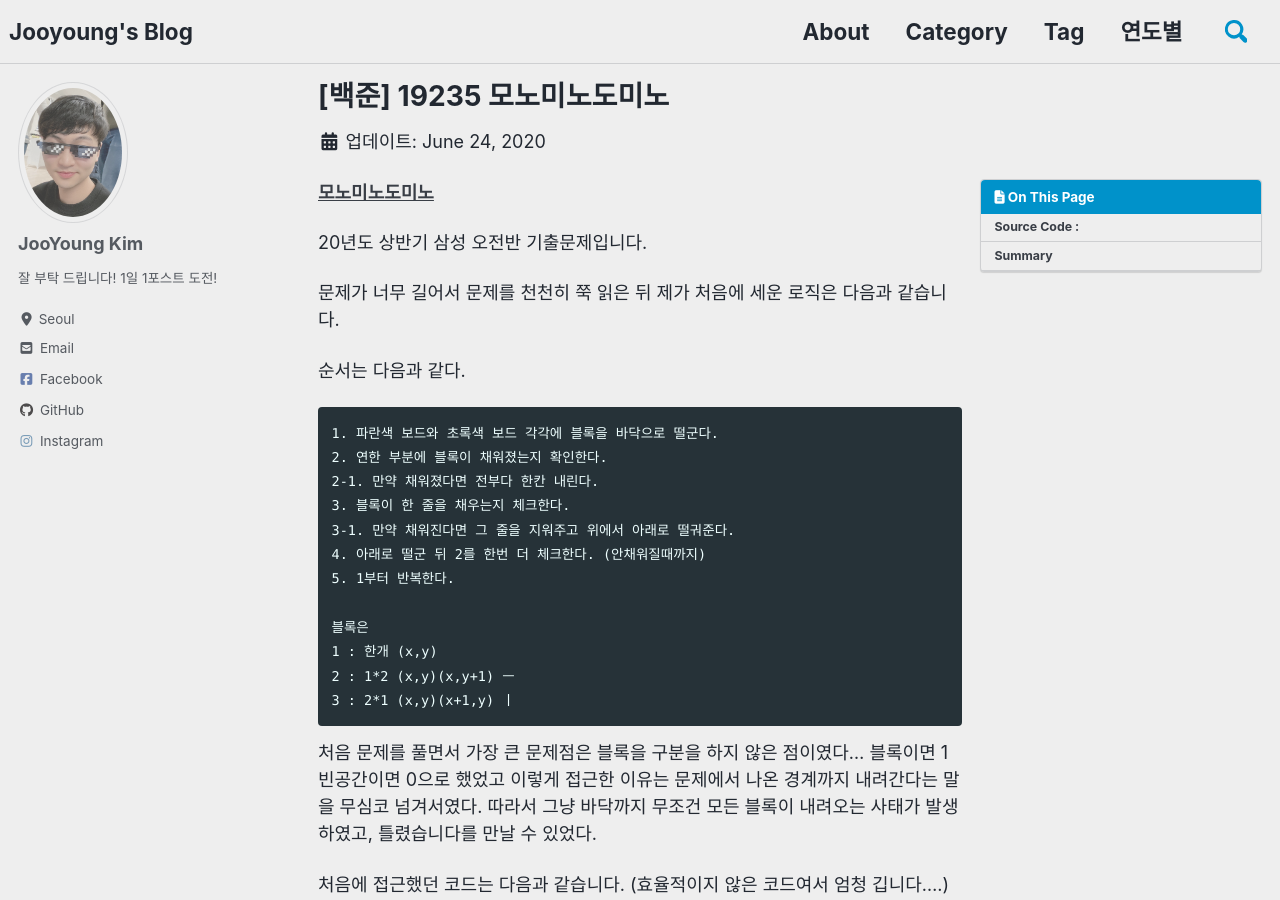
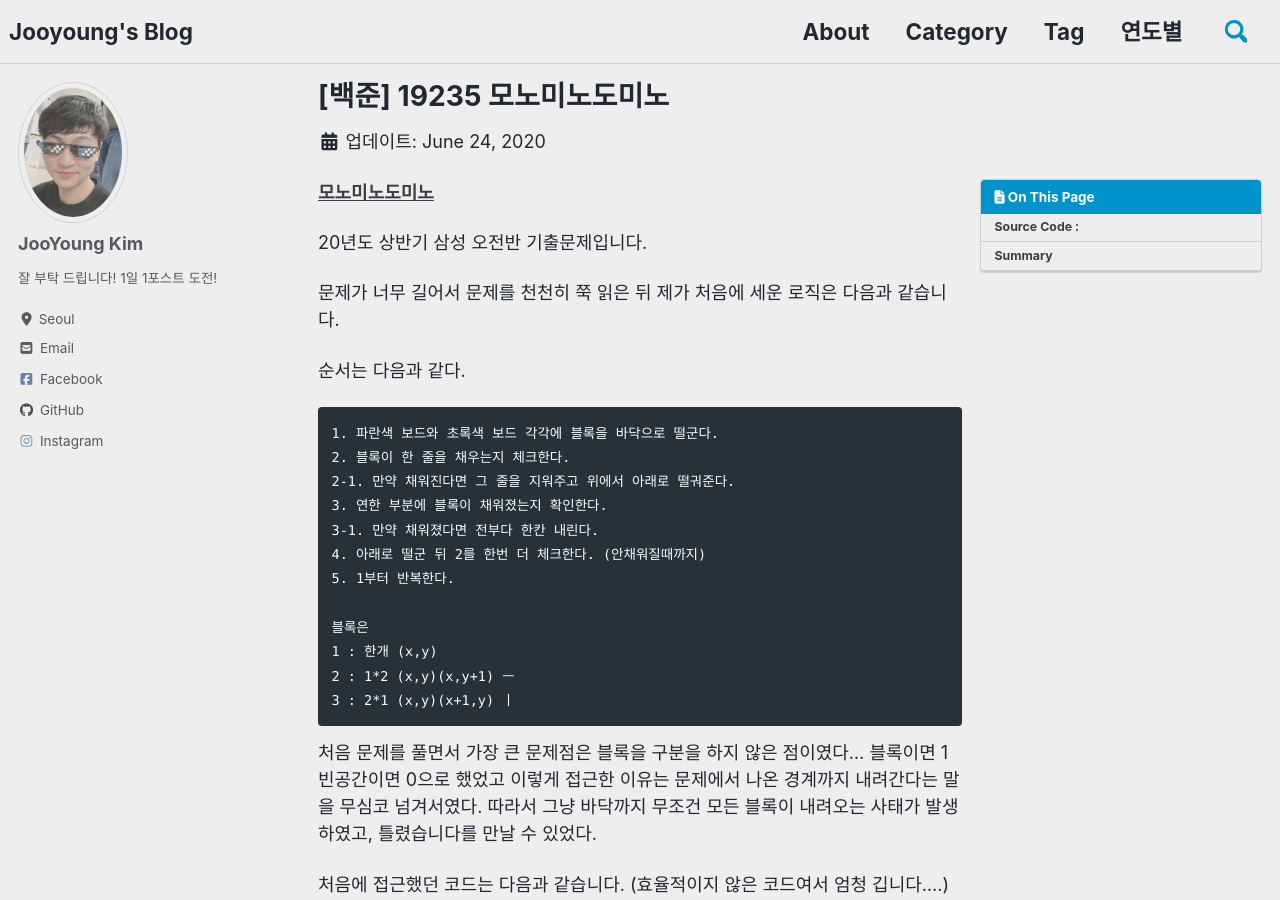
Before and after one commit to JooYoung1121/JooYoung1121.github.io, a Jekyll site: the page built from _posts/2020-06-24-모노미노도미노.md, in a window 1280 px wide and 900 px high. Built offline with Jekyll 4.4.1, drawn with Linux system fonts in a browser that asks for light colours; cached includes are drawn as plain includes; nearby versions of some CDN libraries; comment, search, counter and statistics services are not loaded.

Commit message:
모노미노

````diff
--- a/_posts/2020-06-24-모노미노도미노.md
+++ b/_posts/2020-06-24-모노미노도미노.md
@@ -25,10 +25,10 @@ published : true
 
 ```
 1. 파란색 보드와 초록색 보드 각각에 블록을 바닥으로 떨군다.
-2. 연한 부분에 블록이 채워졌는지 확인한다.
-2-1. 만약 채워졌다면 전부다 한칸 내린다.
-3. 블록이 한 줄을 채우는지 체크한다.
-3-1. 만약 채워진다면 그 줄을 지워주고 위에서 아래로 떨궈준다.
+2. 블록이 한 줄을 채우는지 체크한다.
+2-1. 만약 채워진다면 그 줄을 지워주고 위에서 아래로 떨궈준다.
+3. 연한 부분에 블록이 채워졌는지 확인한다.
+3-1. 만약 채워졌다면 전부다 한칸 내린다.
 4. 아래로 떨군 뒤 2를 한번 더 체크한다. (안채워질때까지)
 5. 1부터 반복한다.
 
````
